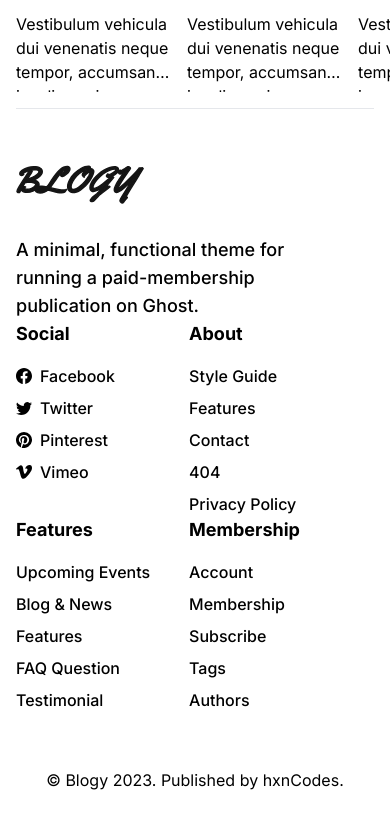
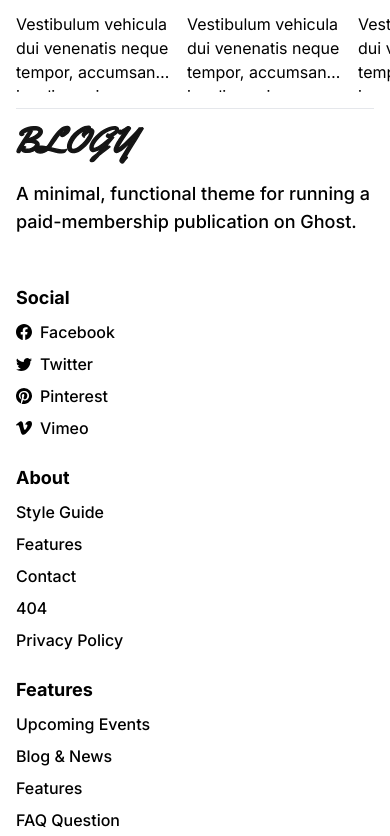
Before and after one commit to hxncodes/NEXTJS-BLOGY, a Next.js app: page / in a window 390 px wide. Shown: the part 828-1664 px from the top of the page. Before the commit the page ends 1636 px from the top, so only its background shows below. Built offline with nearby package versions, Linux system fonts and the light colour scheme.

Commit message:
Footer made responsive

```diff
--- a/components/Footer.tsx
+++ b/components/Footer.tsx
@@ -6,9 +6,18 @@ import Logo from "./Logo";
 import { socialLinks, about, features, membership } from "@/data/links";
 const Footer = () => {
   return (
-    <footer className="flex flex-col items-center justify-center">
-      <div className="grid lg:grid-cols-6 py-10">
-        <div className="col-span-2">
+    <footer className="">
+      <div className="xl:hidden">
+        <div className="w-full md:w-[60%] lg:w-[40%]">
+          <Logo />
+          <h2 className="text-lg font-medium pt-4">
+            A minimal, functional theme for running a paid-membership
+            publication on Ghost.
+          </h2>
+        </div>
+      </div>
+      <div className="grid sm:grid-cols-3 md:grid-cols-4 xl:grid-cols-6 py-10">
+        <div className="hidden xl:block xl:col-span-2">
           <div className="w-3/4">
             <Logo />
             <h2 className="text-lg font-medium pt-8">
--- a/components/FooterCard.tsx
+++ b/components/FooterCard.tsx
@@ -7,8 +7,8 @@ interface Props {
 
 const FooterCard = ({ title, children }: Props) => {
   return (
-    <div>
-      <h3 className="font-bold text-lg pb-4">{title}</h3>
+    <div className="pb-4">
+      <h3 className="font-bold text-lg py-2">{title}</h3>
       <ul className="flex flex-col gap-2">{children}</ul>
     </div>
   );
```
